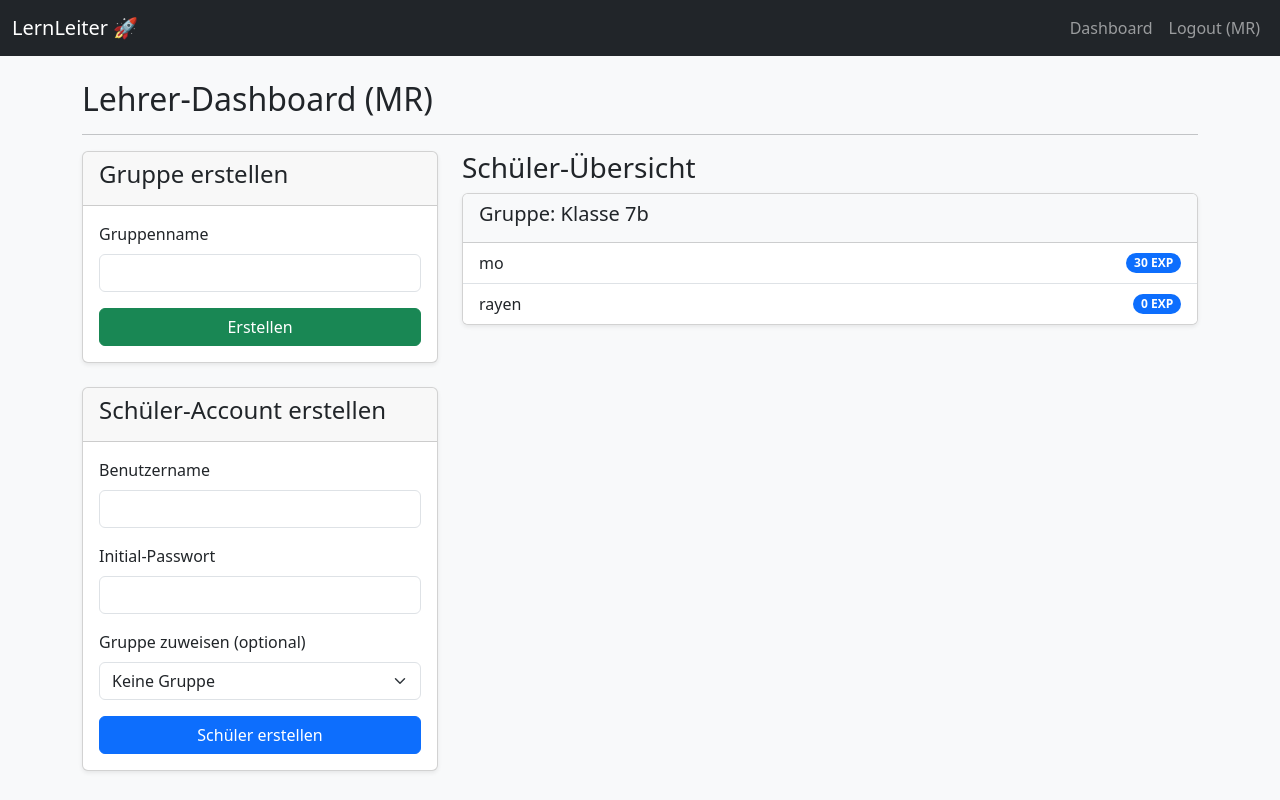
After one commit to DerAlteMalte/SE2_TeacherBuddy, a Flask app: page /dashboard in a window 1280 px wide. The commit adds this page. Run offline with Flask 3, Linux system fonts and the light colour scheme; a user stored in the database is signed in.

Commit message:
added dashboard, exp system, and accounts

```diff
--- a/app.py
+++ b/app.py
@@ -1,69 +1,319 @@
 import os
 import json
-from flask import Flask, render_template, request, redirect, url_for, flash
+from flask import Flask, render_template, request, redirect, url_for, flash, abort
+from flask_sqlalchemy import SQLAlchemy
+from flask_login import LoginManager, UserMixin, login_user, logout_user, login_required, current_user
+from werkzeug.security import generate_password_hash, check_password_hash
 
+# --- App-Konfiguration ---
 app = Flask(__name__)
-# Ein Secret Key wird für 'flash' Nachrichten benötigt, um Feedback zu geben.
-app.secret_key = 'supersecretkey'
+app.config['SECRET_KEY'] = 'dein-sehr-geheimer-schluessel'  # Ändere das!
+app.config['SQLALCHEMY_DATABASE_URI'] = 'sqlite:///lernplattform.db'
+db = SQLAlchemy(app)
+login_manager = LoginManager(app)
+login_manager.login_view = 'login' # Wohin wird man bei @login_required umgeleitet?
+login_manager.login_message = "Bitte logge dich ein, um diese Seite zu sehen."
+login_manager.login_message_category = "info"
 
-# Pfad zum Ordner, in dem unsere Quiz-Dateien liegen
 QUIZZES_FOLDER = 'quizzes'
+EXP_PER_QUESTION = 10  # Wie viel EXP gibt es pro richtiger Antwort
+
+# --- Datenbankmodelle ---
+
+class User(UserMixin, db.Model):
+    id = db.Column(db.Integer, primary_key=True)
+    username = db.Column(db.String(80), unique=True, nullable=False)
+    password_hash = db.Column(db.String(120), nullable=False)
+    role = db.Column(db.String(20), nullable=False, default='student') # 'student' or 'teacher'
+    exp = db.Column(db.Integer, default=0)
+
+    # Relationen für Schüler
+    group_id = db.Column(db.Integer, db.ForeignKey('group.id'), nullable=True)
+    teacher_id = db.Column(db.Integer, db.ForeignKey('user.id'), nullable=True)
+
+    # Relationen für Lehrer
+    # 'students' wird über 'teacher_id' Backref erstellt
+    groups = db.relationship('Group', backref='teacher', lazy=True, foreign_keys='Group.teacher_id')
+
+    def set_password(self, password):
+        self.password_hash = generate_password_hash(password)
+
+    def check_password(self, password):
+        return check_password_hash(self.password_hash, password)
+
+class Group(db.Model):
+    id = db.Column(db.Integer, primary_key=True)
+    name = db.Column(db.String(100), nullable=False)
+    teacher_id = db.Column(db.Integer, db.ForeignKey('user.id'), nullable=False)
+    students = db.relationship('User', backref='group', lazy=True, foreign_keys='User.group_id')
+
+class QuizProgress(db.Model):
+    id = db.Column(db.Integer, primary_key=True)
+    user_id = db.Column(db.Integer, db.ForeignKey('user.id'), nullable=False)
+    quiz_name = db.Column(db.String(100), nullable=False)
+    completed = db.Column(db.Boolean, default=False)
+    exp_earned = db.Column(db.Integer, default=0)
+
+    user = db.relationship('User', backref='progress')
+
+# --- Hilfsfunktionen ---
+
+@login_manager.user_loader
+def load_user(user_id):
+    """Lädt den User für Flask-Login."""
+    return User.query.get(int(user_id))
 
 def load_quiz(quiz_name):
-    """Lädt eine Quiz-Datei (JSON) aus dem quizzes-Ordner."""
+    """Lädt eine Quiz-Datei (JSON)."""
     file_path = os.path.join(QUIZZES_FOLDER, f"{quiz_name}.json")
     try:
         with open(file_path, 'r', encoding='utf-8') as f:
             return json.load(f)
     except FileNotFoundError:
-        return None # Quiz nicht gefunden
+        return None
+
+def get_all_quizzes():
+    """Scannt den quizzes-Ordner und lädt Metadaten."""
+    quizzes = []
+    if not os.path.exists(QUIZZES_FOLDER):
+        os.makedirs(QUIZZES_FOLDER)
+        return []
+
+    for filename in os.listdir(QUIZZES_FOLDER):
+        if filename.endswith('.json'):
+            quiz_name = filename.split('.')[0]
+            quiz_data = load_quiz(quiz_name)
+            if quiz_data:
+                quizzes.append({
+                    'name': quiz_name,
+                    'title': quiz_data.get('title', 'Unbenanntes Quiz')
+                })
+    return quizzes
+
+# --- Authentifizierungs-Routen ---
 
 @app.route('/')
-def home():
-    """Die Startseite, die eine Liste aller verfügbaren Quizzes anzeigt."""
-    # Diese Funktion könnte erweitert werden, um alle .json-Dateien im quizzes-Ordner zu finden
-    # Für den Prototyp reicht ein hartcodierter Link.
+def index():
+    """Startseite, leitet zum Dashboard oder Login weiter."""
+    if current_user.is_authenticated:
+        return redirect(url_for('dashboard'))
     return render_template('index.html')
 
-@app.route('/quiz/<quiz_name>')
+@app.route('/login', methods=['GET', 'POST'])
+def login():
+    """Login-Seite."""
+    if current_user.is_authenticated:
+        return redirect(url_for('dashboard'))
+
+    if request.method == 'POST':
+        username = request.form.get('username')
+        password = request.form.get('password')
+        user = User.query.filter_by(username=username).first()
+
+        if user and user.check_password(password):
+            login_user(user)
+            return redirect(url_for('dashboard'))
+        else:
+            flash('Ungültiger Benutzername oder Passwort.', 'danger')
+
+    return render_template('login.html')
+
+@app.route('/register', methods=['GET', 'POST'])
+def register():
+    """Registrierungsseite (NUR FÜR LEHRER)."""
+    if current_user.is_authenticated:
+        return redirect(url_for('dashboard'))
+
+    if request.method == 'POST':
+        username = request.form.get('username')
+        password = request.form.get('password')
+
+        if User.query.filter_by(username=username).first():
+            flash('Dieser Benutzername ist bereits vergeben.', 'warning')
+            return redirect(url_for('register'))
+
+        new_teacher = User(username=username, role='teacher')
+        new_teacher.set_password(password)
+        db.session.add(new_teacher)
+        db.session.commit()
+
+        flash('Lehrer-Account erfolgreich erstellt. Bitte einloggen.', 'success')
+        return redirect(url_for('login'))
+
+    return render_template('register.html')
+
+@app.route('/logout')
+@login_required
+def logout():
+    """Logout-Route."""
+    logout_user()
+    return redirect(url_for('index'))
+
+# --- Kern-Routen (Dashboards & Co.) ---
+
+@app.route('/dashboard')
+@login_required
+def dashboard():
+    """Zeigt das Dashboard je nach Rolle an."""
+    if current_user.role == 'teacher':
+        # Lehrer-Dashboard: Zeigt Gruppen und Schüler
+        groups = Group.query.filter_by(teacher_id=current_user.id).all()
+        # Schüler ohne Gruppe, die diesem Lehrer zugeordnet sind
+        students_no_group = User.query.filter_by(teacher_id=current_user.id, group_id=None, role='student').all()
+        return render_template('dashboard_teacher.html', groups=groups, students_no_group=students_no_group)
+
+    else:
+        # Schüler-Dashboard: Zeigt verfügbare Quizzes und Fortschritt
+        all_quizzes = get_all_quizzes()
+        progress = QuizProgress.query.filter_by(user_id=current_user.id).all()
+
+        # Erstelle ein Set mit Namen der erledigten Quizzes für schnellen Check im Template
+        completed_quizzes = {p.quiz_name for p in progress if p.completed}
+
+        return render_template('dashboard_student.html',
+                               all_quizzes=all_quizzes,
+                               completed_quizzes=completed_quizzes)
+
+@app.route('/leaderboard')
+@login_required
+def leaderboard():
+    """Zeigt die Rangliste für die Gruppe des Schülers."""
+    if current_user.role != 'student':
+        return redirect(url_for('dashboard'))
+
+    if not current_user.group:
+        flash('Du bist in keiner Gruppe, um eine Rangliste anzuzeigen.', 'info')
+        return render_template('leaderboard.html', students_ranked=None, group_name=None)
+
+    # Hole alle Schüler aus derselben Gruppe, sortiert nach EXP
+    students_ranked = User.query.filter_by(group_id=current_user.group_id) \
+                                .order_by(User.exp.desc()) \
+                                .all()
+
+    return render_template('leaderboard.html',
+                           students_ranked=students_ranked,
+                           group_name=current_user.group.name)
+
+# --- Lehrer-Aktionen (Schüler/Gruppen erstellen) ---
+
+@app.route('/create_group', methods=['POST'])
+@login_required
+def create_group():
+    if current_user.role != 'teacher':
+        abort(403) # Zugriff verweigert
+
+    group_name = request.form.get('group_name')
+    if group_name:
+        new_group = Group(name=group_name, teacher_id=current_user.id)
+        db.session.add(new_group)
+        db.session.commit()
+        flash(f'Gruppe "{group_name}" erstellt.', 'success')
+    return redirect(url_for('dashboard'))
+
+@app.route('/create_student', methods=['POST'])
+@login_required
+def create_student():
+    if current_user.role != 'teacher':
+        abort(403)
+
+    username = request.form.get('username')
+    password = request.form.get('password')
+    group_id = request.form.get('group_id')
+
+    if not username or not password:
+        flash('Benutzername und Passwort sind erforderlich.', 'danger')
+        return redirect(url_for('dashboard'))
+
+    if User.query.filter_by(username=username).first():
+        flash('Dieser Benutzername ist bereits vergeben.', 'warning')
+        return redirect(url_for('dashboard'))
+
+    new_student = User(username=username, role='student', teacher_id=current_user.id)
+    new_student.set_password(password)
+
+    if group_id:
+        # Sicherstellen, dass die Gruppe dem Lehrer gehört
+        group = Group.query.filter_by(id=group_id, teacher_id=current_user.id).first()
+        if group:
+            new_student.group_id = group_id
+        else:
+            flash('Ungültige Gruppe ausgewählt.', 'warning')
+
+    db.session.add(new_student)
+    db.session.commit()
+    flash(f'Schüler-Account "{username}" erstellt.', 'success')
+    return redirect(url_for('dashboard'))
+
+# --- Quiz-Routen ---
+
+@app.route('/quiz/start/<quiz_name>')
+@login_required
 def start_quiz(quiz_name):
-    """Leitet den Benutzer zur ersten Frage des ausgewählten Quizzes weiter."""
-    # Dies ist eine saubere Start-URL, bevor man in die Fragen eintaucht.
+    """Leitet zur ersten Frage weiter und stellt sicher, dass der User Schüler ist."""
+    if current_user.role != 'student':
+        flash('Nur Schüler können Quizzes bearbeiten.', 'warning')
+        return redirect(url_for('dashboard'))
+
+    # Erstelle oder hole den Fortschritt-Eintrag
+    progress = QuizProgress.query.filter_by(user_id=current_user.id, quiz_name=quiz_name).first()
+    if not progress:
+        progress = QuizProgress(user_id=current_user.id, quiz_name=quiz_name)
+        db.session.add(progress)
+        db.session.commit()
+
+    # Wenn bereits erledigt, zur Übersichtsseite
+    if progress.completed:
+        flash('Du hast dieses Quiz bereits abgeschlossen.', 'info')
+        return redirect(url_for('quiz_finished', quiz_name=quiz_name))
+
     return redirect(url_for('show_question', quiz_name=quiz_name, question_index=0))
 
 @app.route('/quiz/<quiz_name>/<int:question_index>', methods=['GET', 'POST'])
+@login_required
 def show_question(quiz_name, question_index):
     """Zeigt eine einzelne Frage an und verarbeitet die Antwort."""
+    if current_user.role != 'student':
+        abort(403)
+
     quiz_data = load_quiz(quiz_name)
-
     if not quiz_data:
-        return "Quiz nicht gefunden!", 404
+        abort(404, "Quiz nicht gefunden!")
 
     questions = quiz_data.get("questions", [])
-
     if question_index >= len(questions):
-        # Sollte nicht passieren, fängt aber Fehler ab
-        return redirect(url_for('home'))
+        # Sollte nicht passieren, aber sicher ist sicher
+        return redirect(url_for('quiz_finished', quiz_name=quiz_name))
 
     current_question = questions[question_index]
+
+    # Hole den Fortschritt-Eintrag (sollte von start_quiz erstellt worden sein)
+    progress = QuizProgress.query.filter_by(user_id=current_user.id, quiz_name=quiz_name).first()
+    if not progress or progress.completed:
+        # Verhindere, dass erledigte Quizzes erneut EXP geben
+        flash('Dieses Quiz ist bereits abgeschlossen.', 'info')
+        return redirect(url_for('dashboard'))
 
     if request.method == 'POST':
         user_answer = request.form.get('answer', '').strip()
         correct_answer = current_question.get('answer')
 
-        # Einfache Überprüfung (Groß-/Kleinschreibung wird ignoriert)
         if user_answer.lower() == correct_answer.lower():
             flash('Richtig!', 'success')
+            # Nur EXP geben, wenn die Antwort korrekt ist
+            current_user.exp += EXP_PER_QUESTION
+            progress.exp_earned += EXP_PER_QUESTION
+            db.session.commit()
         else:
             flash(f'Falsch. Die richtige Antwort war: {correct_answer}', 'danger')
 
         next_question_index = question_index + 1
         if next_question_index < len(questions):
-            # Weiter zur nächsten Frage
             return redirect(url_for('show_question', quiz_name=quiz_name, question_index=next_question_index))
         else:
             # Quiz ist beendet
-            return render_template('quiz_end.html', quiz_title=quiz_data.get("title"))
+            progress.completed = True
+            db.session.commit()
+            return redirect(url_for('quiz_finished', quiz_name=quiz_name))
 
     # GET-Request: Frage anzeigen
     return render_template('quiz.html',
@@ -72,8 +322,29 @@ def show_question(quiz_name, question_index):
                            question_index=question_index,
                            total_questions=len(questions))
 
+@app.route('/quiz/finished/<quiz_name>')
+@login_required
+def quiz_finished(quiz_name):
+    """Zeigt die Abschluss-Seite für ein Quiz."""
+    quiz_data = load_quiz(quiz_name)
+    progress = QuizProgress.query.filter_by(user_id=current_user.id, quiz_name=quiz_name).first()
+
+    if not quiz_data or not progress:
+        abort(404)
+
+    return render_template('quiz_end.html',
+                           quiz_title=quiz_data.get("title"),
+                           exp_earned=progress.exp_earned)
+
+# --- App-Start & DB-Erstellung ---
+
 if __name__ == '__main__':
-    # Stellt sicher, dass der 'quizzes'-Ordner existiert
+    # Stellt sicher, dass die Ordner existieren
     if not os.path.exists(QUIZZES_FOLDER):
         os.makedirs(QUIZZES_FOLDER)
+
+    # Erstellt die Datenbanktabellen, falls sie nicht existieren
+    with app.app_context():
+        db.create_all()
+
     app.run(debug=True)
--- a/quizzes/mathe_grundlagen.json
+++ b/quizzes/mathe_grundlagen.json
@@ -5,7 +5,7 @@
         "id": 1,
         "type": "fill-in-the-blank",
         "text": "Zwei plus zwei ist gleich ____.",
-        "answer": "vier"
+        "answer": "4"
       },
       {
         "id": 2,
@@ -17,7 +17,7 @@
         "id": 3,
         "type": "fill-in-the-blank",
         "text": "10 geteilt durch 2 ist ____.",
-        "answer": "fünf"
+        "answer": "5"
       }
     ]
 }
--- /dev/null
+++ b/templates/dashboard_teacher.html
@@ -0,0 +1,96 @@
+{% extends "layout.html" %}
+{% block title %}Lehrer-Dashboard{% endblock %}
+
+{% block content %}
+<h2>Lehrer-Dashboard ({{ current_user.username }})</h2>
+<hr>
+
+<div class="row">
+    <div class="col-md-4">
+        <div class="card shadow-sm mb-4">
+            <div class="card-header">
+                <h4>Gruppe erstellen</h4>
+            </div>
+            <div class="card-body">
+                <form action="{{ url_for('create_group') }}" method="POST">
+                    <div class="mb-3">
+                        <label for="group_name" class="form-label">Gruppenname</label>
+                        <input type="text" class="form-control" id="group_name" name="group_name" required>
+                    </div>
+                    <button type="submit" class="btn btn-success w-100">Erstellen</button>
+                </form>
+            </div>
+        </div>
+
+        <div class="card shadow-sm">
+            <div class="card-header">
+                <h4>Schüler-Account erstellen</h4>
+            </div>
+            <div class="card-body">
+                <form action="{{ url_for('create_student') }}" method="POST">
+                    <div class="mb-3">
+                        <label for="username" class="form-label">Benutzername</label>
+                        <input type="text" class="form-control" id="username" name="username" required>
+                    </div>
+                    <div class="mb-3">
+                        <label for="password" class="form-label">Initial-Passwort</label>
+                        <input type="password" class="form-control" id="password" name="password" required>
+                    </div>
+                    <div class="mb-3">
+                        <label for="group_id" class="form-label">Gruppe zuweisen (optional)</label>
+                        <select class="form-select" id="group_id" name="group_id">
+                            <option value="">Keine Gruppe</option>
+                            {% for group in groups %}
+                            <option value="{{ group.id }}">{{ group.name }}</option>
+                            {% endfor %}
+                        </select>
+                    </div>
+                    <button type="submit" class="btn btn-primary w-100">Schüler erstellen</button>
+                </form>
+            </div>
+        </div>
+    </div>
+
+    <div class="col-md-8">
+        <h3>Schüler-Übersicht</h3>
+        {% if not groups and not students_no_group %}
+            <p class="text-muted">Du hast noch keine Gruppen oder Schüler erstellt.</p>
+        {% endif %}
+
+        {% for group in groups %}
+        <div class="card shadow-sm mb-3">
+            <div class="card-header bg-light">
+                <h5>Gruppe: {{ group.name }}</h5>
+            </div>
+            <ul class="list-group list-group-flush">
+                {% if not group.students %}
+                    <li class="list-group-item text-muted">Diese Gruppe hat noch keine Schüler.</li>
+                {% endif %}
+                {% for student in group.students %}
+                <li class="list-group-item d-flex justify-content-between align-items-center">
+                    {{ student.username }}
+                    <span class="badge bg-primary rounded-pill">{{ student.exp }} EXP</span>
+                </li>
+                {% endfor %}
+            </ul>
+        </div>
+        {% endfor %}
+
+        {% if students_no_group %}
+        <div class="card shadow-sm mb-3">
+            <div class="card-header bg-light">
+                <h5>Schüler ohne Gruppe</h5>
+            </div>
+            <ul class="list-group list-group-flush">
+                {% for student in students_no_group %}
+                <li class="list-group-item d-flex justify-content-between align-items-center">
+                    {{ student.username }}
+                    <span class="badge bg-primary rounded-pill">{{ student.exp }} EXP</span>
+                </li>
+                {% endfor %}
+            </ul>
+        </div>
+        {% endif %}
+    </div>
+</div>
+{% endblock %}
--- /dev/null
+++ b/templates/layout.html
@@ -0,0 +1,63 @@
+<!DOCTYPE html>
+<html lang="de">
+<head>
+    <meta charset="UTF-8">
+    <meta name="viewport" content="width=device-width, initial-scale=1.0">
+    <title>{% block title %}LernLeiter{% endblock %}</title>
+    <link rel="stylesheet" href="https://cdn.jsdelivr.net/npm/bootstrap@5.3.2/dist/css/bootstrap.min.css">
+    <style>
+        body { background-color: #f8f9fa; }
+    </style>
+</head>
+<body>
+    <nav class="navbar navbar-expand-lg navbar-dark bg-dark mb-4">
+        <div class="container-fluid">
+            <a class="navbar-brand" href="{{ url_for('index') }}">LernLeiter 🚀</a>
+            <button class="navbar-toggler" type="button" data-bs-toggle="collapse" data-bs-target="#navbarNav" aria-controls="navbarNav" aria-expanded="false" aria-label="Toggle navigation">
+                <span class="navbar-toggler-icon"></span>
+            </button>
+            <div class="collapse navbar-collapse" id="navbarNav">
+                <ul class="navbar-nav ms-auto">
+                    {% if current_user.is_authenticated %}
+                        <li class="nav-item">
+                            <a class="nav-link" href="{{ url_for('dashboard') }}">Dashboard</a>
+                        </li>
+                        {% if current_user.role == 'student' %}
+                        <li class="nav-item">
+                            <a class="nav-link" href="{{ url_for('leaderboard') }}">Rangliste</a>
+                        </li>
+                        {% endif %}
+                        <li class="nav-item">
+                            <a class="nav-link" href="{{ url_for('logout') }}">Logout ({{ current_user.username }})</a>
+                        </li>
+                    {% else %}
+                        <li class="nav-item">
+                            <a class="nav-link" href="{{ url_for('login') }}">Login</a>
+                        </li>
+                        <li class="nav-item">
+                            <a class="nav-link btn btn-primary text-white" href="{{ url_for('register') }}">Lehrer-Registrierung</a>
+                        </li>
+                    {% endif %}
+                </ul>
+            </div>
+        </div>
+    </nav>
+
+    <main class="container">
+        {% with messages = get_flashed_messages(with_categories=true) %}
+            {% if messages %}
+                {% for category, message in messages %}
+                <div class="alert alert-{{ category }} alert-dismissible fade show" role="alert">
+                    {{ message }}
+                    <button type="button" class="btn-close" data-bs-dismiss="alert" aria-label="Close"></button>
+                </div>
+                {% endfor %}
+            {% endif %}
+        {% endwith %}
+
+        {% block content %}{% endblock %}
+    </main>
+
+    <script src="https://cdn.jsdelivr.net/npm/bootstrap@5.3.2/dist/js/bootstrap.bundle.min.js"></script>
+</body>
+</html>
```
Also changed, not shown: templates/dashboard_student.html (added, +38 -0 lines), templates/index.html (+25 -22 lines), templates/leaderboard.html (added, +30 -0 lines), templates/login.html (added, +25 -0 lines), templates/quiz.html (+15 -32 lines), templates/quiz_end.html (+14 -20 lines), templates/register.html (added, +26 -0 lines), instance/lernplattform.db (added).
